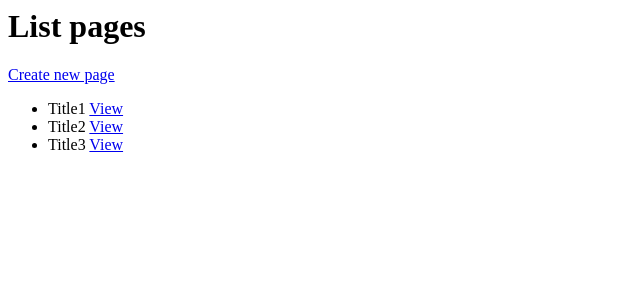
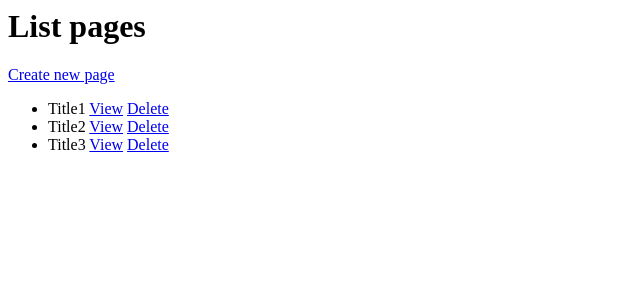
Before and after one commit to nitewol/mvc, a PHP site: page / in a window 1280 px wide. Shown: the top 300 px of the page, without its empty margins (0-640 px from the left). Run offline with PHP 8.4, Linux system fonts and the light colour scheme; data comes from the database, SQL or seed files in the repository.

Commit message:
added delete fn

```diff
--- a/index.php
+++ b/index.php
@@ -5,6 +5,11 @@ $mysqli = new MySQLi("localhost","sonya","sonyasmith","sonya");
 if(isset($_GET['create-new'])){
   $mysqli->query("insert into pages (title, body) values ('new title','new body')");
   header("Location: /");
+}
+
+if(isset($_GET['delete-page'])){
+  $pageid = $_GET['delete-page'];
+  $mysqli->query("delete from pages where id = $pageid");
 }
 
 $result = $mysqli->query("select * from pages");
@@ -34,6 +39,7 @@ while($row = $result->fetch_assoc()){
   <?php foreach($pages as $page):?>
   <li><?= $page['title'] ?>
   <a href="page.php?id=<?= $page['id']?>">View</a>
+  <a href="/?delete-page=<?= $page['id']?>">Delete</a>
 
   </li>
 
```
